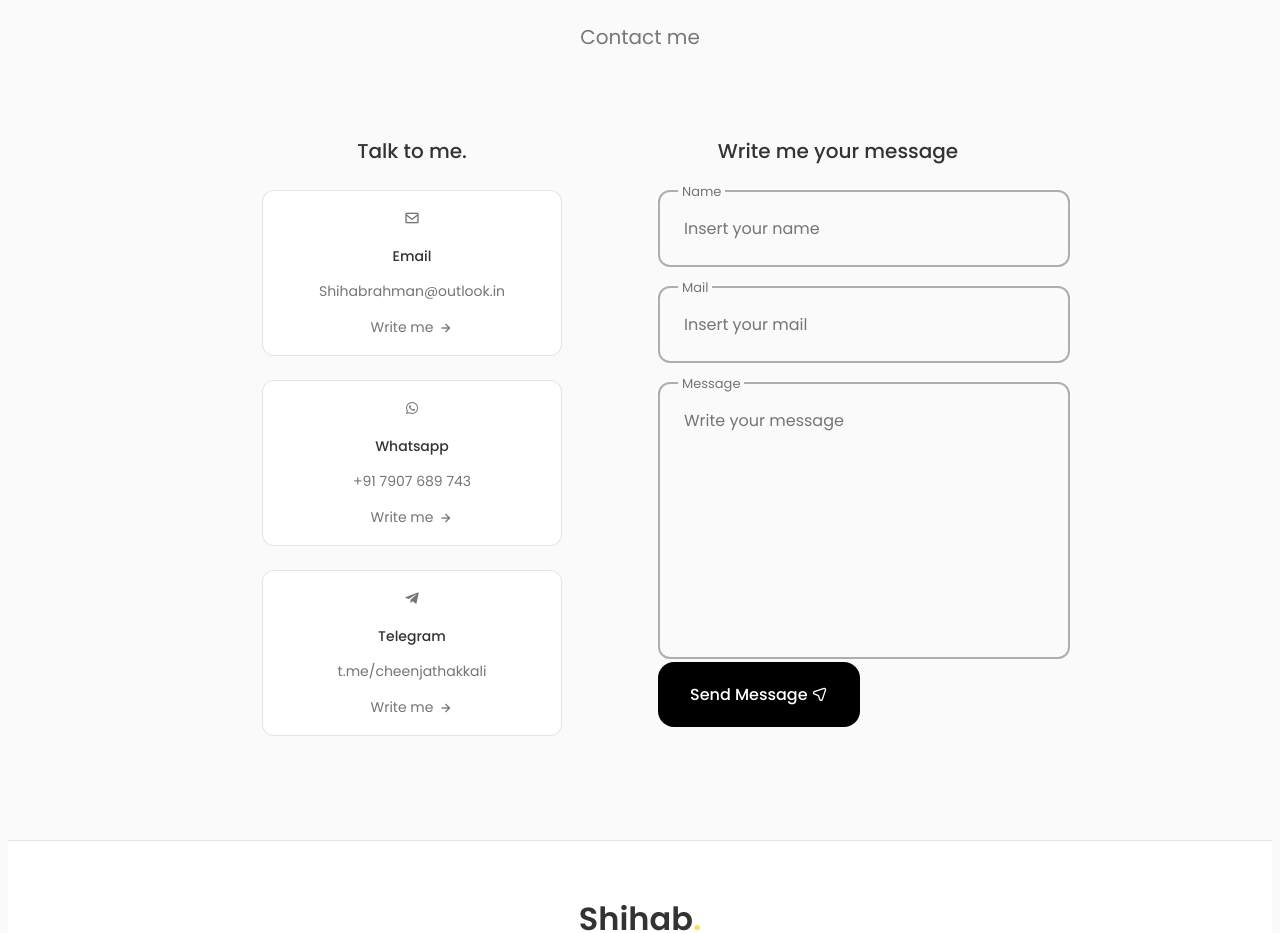
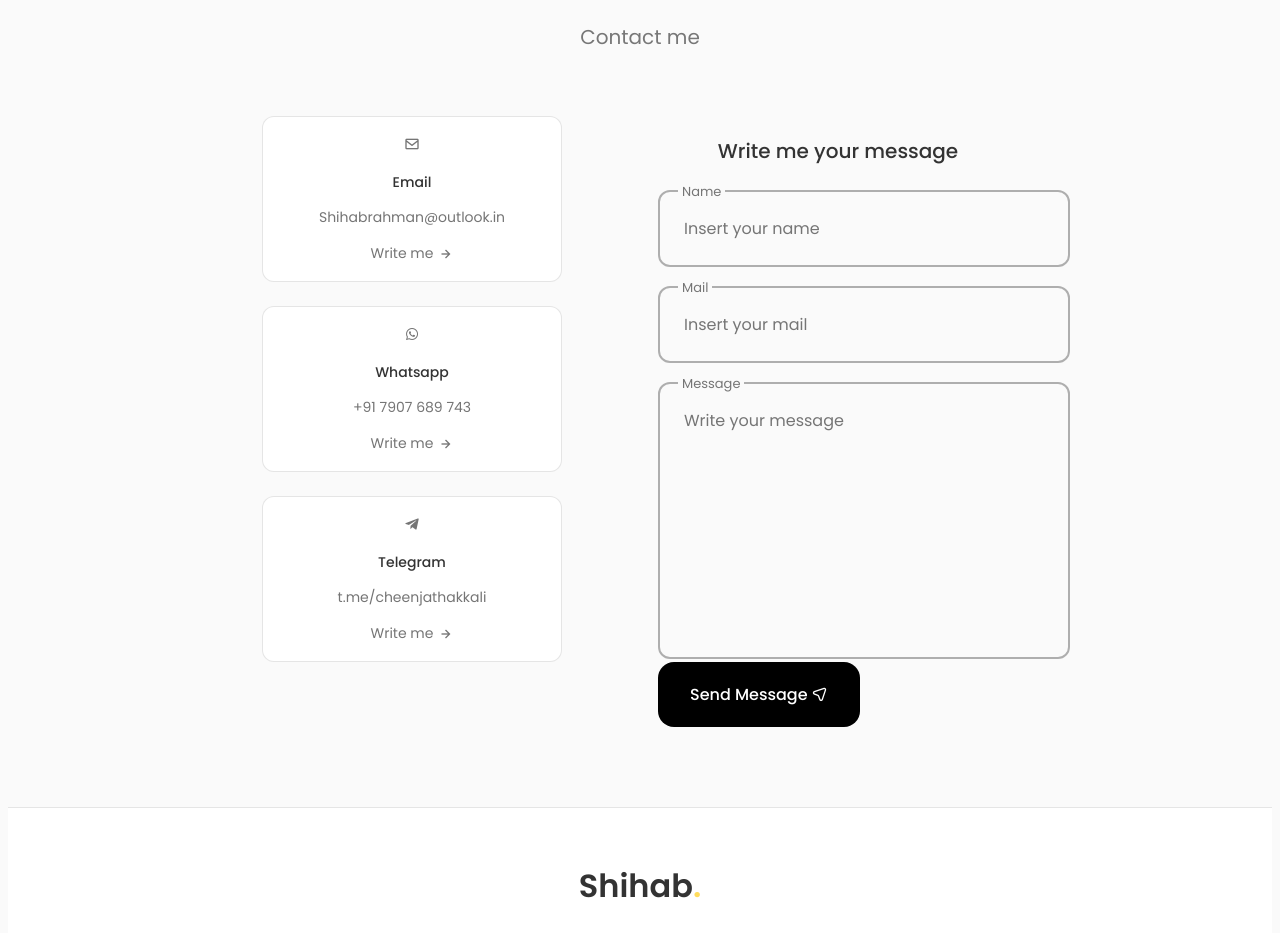
Before and after one commit to shihabsaleem/shihabsaleem.github.io-pf, a React (Create React App) app: page / in a window 1280 px wide. Shown: the part 4120-5053 px from the top of the page. Built offline with nearby package versions, Linux system fonts and the light colour scheme.

Commit message:
data update

```diff
--- a/src/Components/Contact.jsx
+++ b/src/Components/Contact.jsx
@@ -9,7 +9,7 @@ const Contact = () => {
 
       <div className="contact_container container grid">
         <div className="contact_content">
-          <h3 className="contact_title">Talk to me.</h3>
+          {/* <h3 className="contact_title">Talk to me.</h3> */}
 
           <div className="contact_info">
             <div className="contact_card">
```
